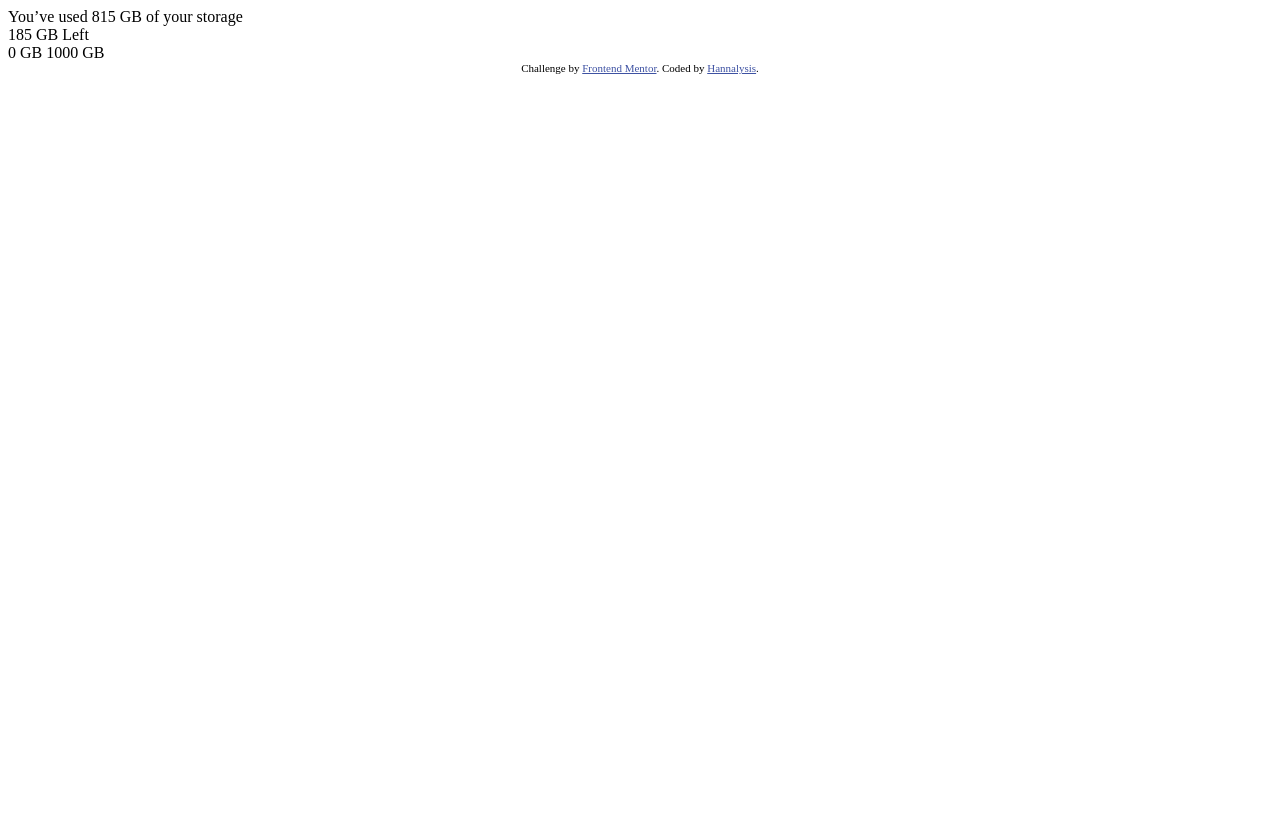
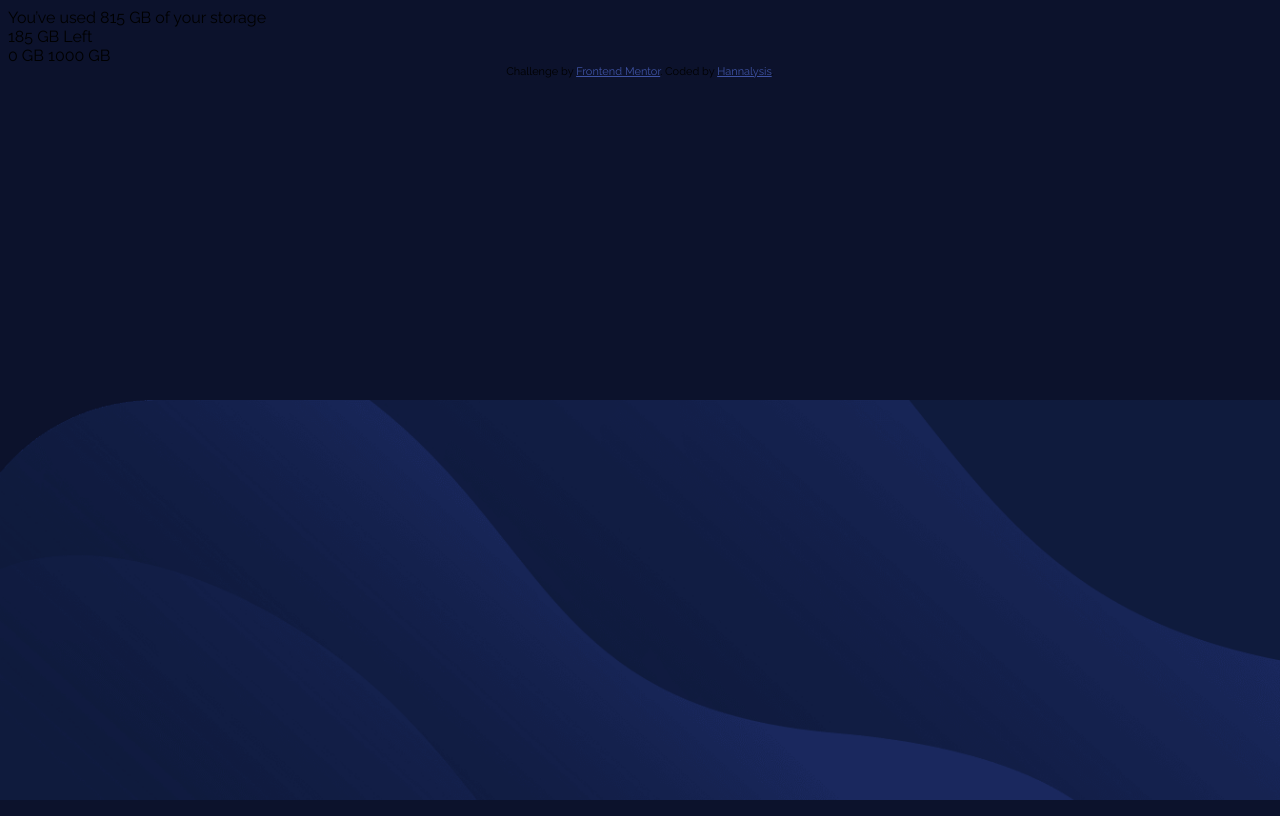
Before and after one commit to Hannalysis/front-end-mentor-fylo-data-storage-component, a plain HTML site: page index.html in a window 1280 px wide. Drawn offline with Linux system fonts and the light colour scheme.

Commit message:
style: Added global styles with root | Added bg image on mobile and desktop

```diff
--- a/styles.css
+++ b/styles.css
@@ -1,2 +1,40 @@
+:root {
+    --raleway-font: "Raleway", sans-serif;
+    --light-blue: hsl(243, 100%, 93%);
+    --greyish-blue: hsl(229, 7%, 55%);
+    --deep-blue: hsl(228, 56%, 26%);
+    --dark-navy: hsl(229, 57%, 11%);
+}
+
+body {
+    font-family: var(--raleway-font);
+}
+
+.bg-image {
+    background-image: url('./images/bg-mobile.png');
+    background-size:cover;
+    min-height: 100vh;
+}
+
 .attribution { font-size: 11px; text-align: center; }
 .attribution a { color: hsl(228, 45%, 44%); }
+
+@media (min-width: 768px) {
+    .bg-image{
+        background-color: var(--dark-navy);
+        background-image: none;
+    }
+    .bg-image::after {
+        content: "";
+        position: absolute;
+        bottom: 0;
+        left: 0;
+        width: 100%;
+        height: 50vh;
+        background-image: url('./images/bg-desktop.png');
+        background-repeat: no-repeat;
+        background-size: cover;
+        background-position: bottom;
+        z-index: 0;
+    }
+}
```
Also changed, not shown: index.html (line endings or trailing spaces).
